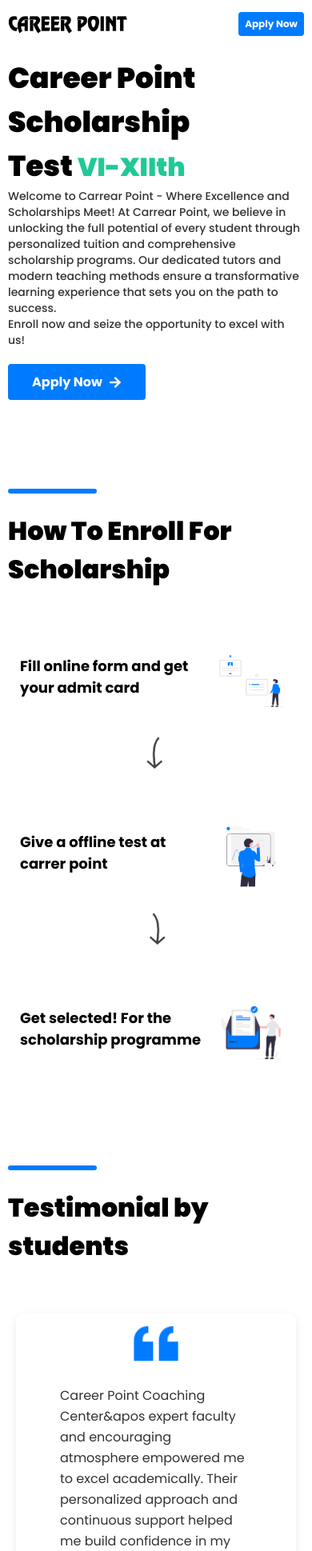
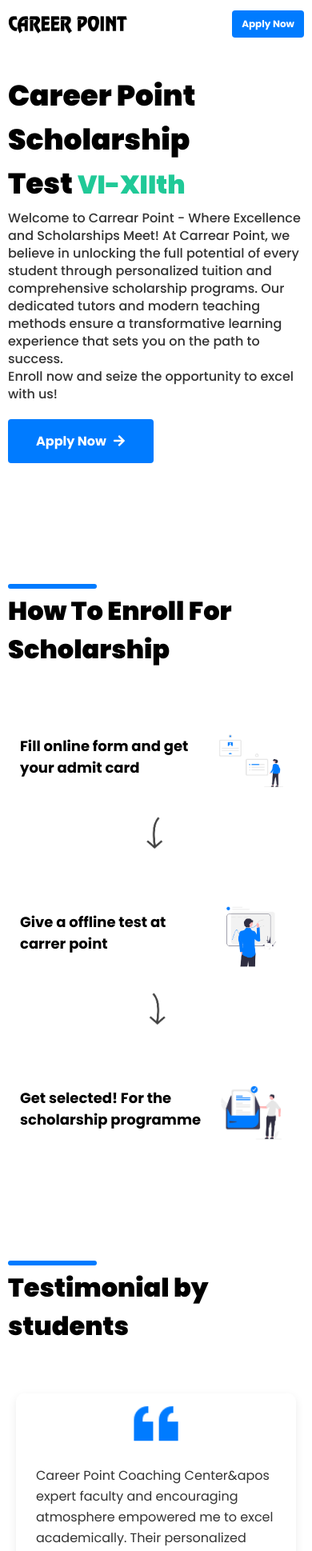
Before and after one commit to CoderAyushX/cpscholarship, a Next.js app: page / in a window 390 px wide. Shown: the top 1939 px of the page at 80% size. Built offline with nearby package versions, Linux system fonts and the light colour scheme.

Commit message:
responsive

```diff
--- a/src/app/style/header.module.css
+++ b/src/app/style/header.module.css
@@ -70,7 +70,7 @@
 }
 
 .navbar__actions .apply_button {
-  padding: 6px 8px;
+  padding: 8px 12px;
   font-size: 12px;
 
 }
--- a/src/app/style/home.module.css
+++ b/src/app/style/home.module.css
@@ -26,16 +26,17 @@
 }
 
 .childDiv:first-child p {
-  font-size: 14px;
+  font-size: 16px;
   width: 80%;
   color: var(--text-color-light);
   font-weight: 500;
-  line-height: 20px;
+  margin-top: 5px;
+  line-height: 22px;
 }
 
 .childDiv:first-child .apply_button {
   margin-top: 20px;
-  padding: 10px 30px;
+  padding: 15px 35px;
   background-color: var(--primary-color);
   color: var(--text-color-dark);
   text-decoration: none;
@@ -147,7 +148,7 @@
 @media only screen and (max-width: 600px){
 /** hero section code */
 .herosection {
-  height: 450px;
+  height: 550px;
 }
 
 .childDiv:first-child p {
@@ -164,11 +165,20 @@
   padding: 10px;
 }
 
-
+.howto_head_box h2::after {
+  top: -10%;
+}
 
 /** what other says */
 .other_says_word_container{
    flex-direction: column;
 }
 
+.other_says_box_details{
+ font-size: 16px;
+ margin: 20px 15px;
+ line-height: 26px;
 }
+
+
+}
```
